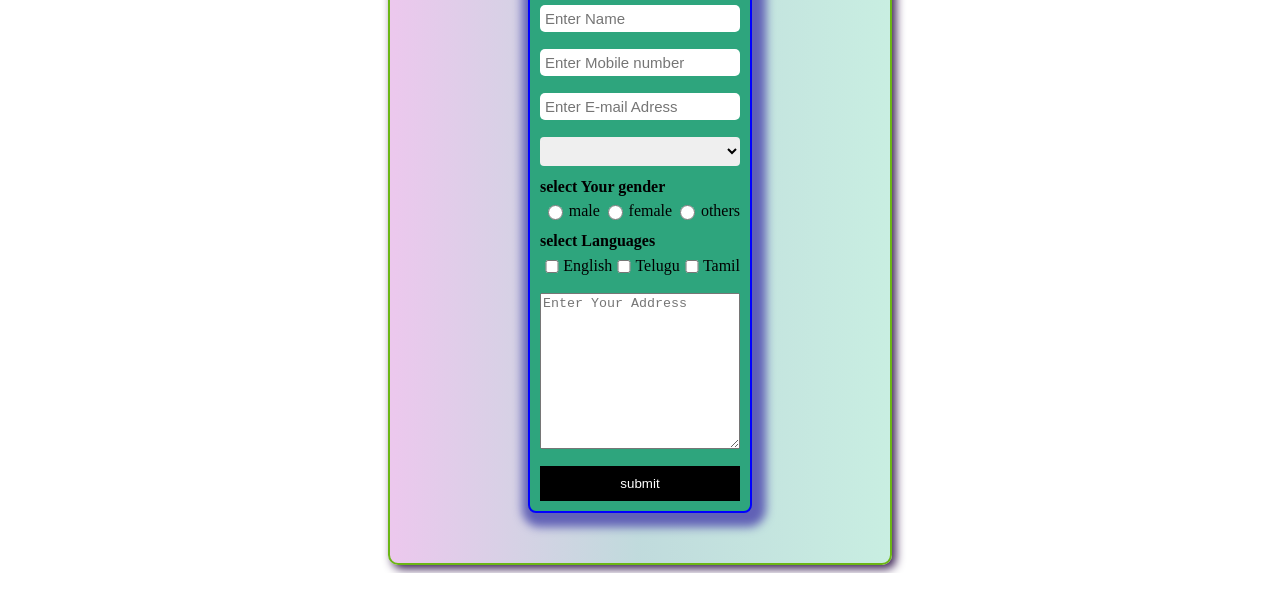
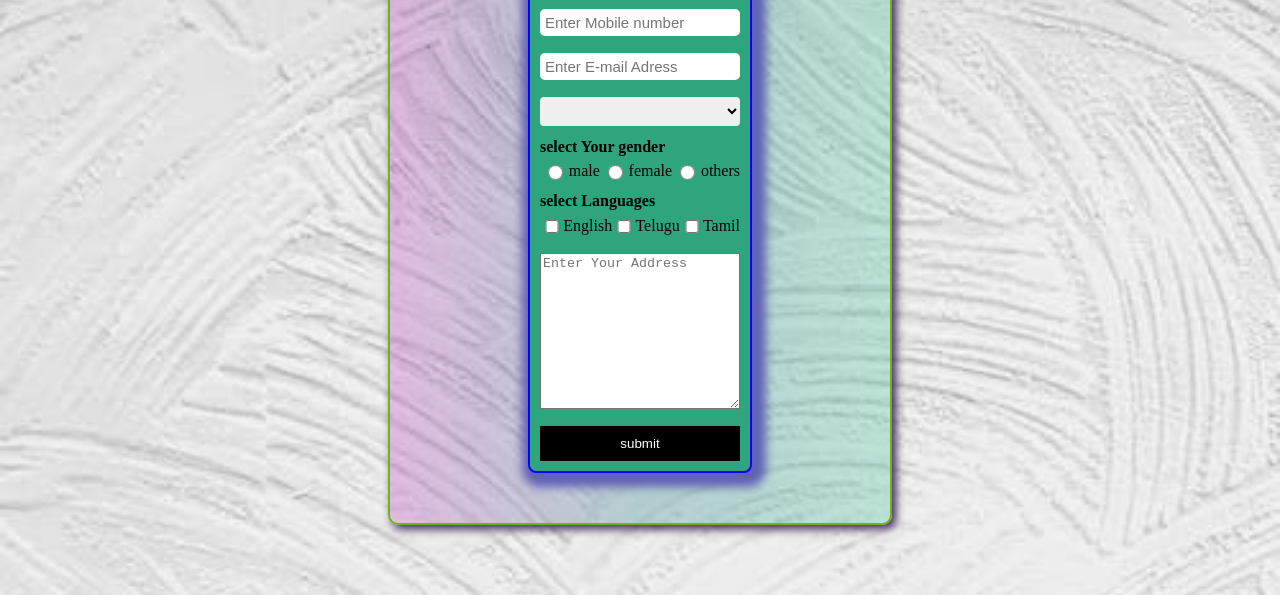
Before and after one commit to saikumar005/login_page_full_auth, a plain HTML site: page index.html in a window 1280 px wide. Shown: the part 233-828 px from the top of the page. Before the commit the page ends 806 px from the top, so only its background shows below. Drawn offline with Linux system fonts and the light colour scheme.

Commit message:
added background image
Signed-off-by: saikumar005 <saikumarthokamuri@gmail.com>

```diff
--- a/style.css
+++ b/style.css
@@ -1,3 +1,10 @@
+body{
+    background-image:url('white-bg.jpeg');
+    background-repeat: no-repeat;
+    background-attachment: fixed;
+    background-size: cover;
+    height: 100%;
+}
 .container{
     display:flex;
     flex-direction: column;
@@ -6,7 +13,7 @@
     padding:50px;
     background-image: linear-gradient(to left, rgba(74, 199, 157, 0.3),rgba(47, 135, 141, 0.3),rgba(193, 72, 197, 0.3));
     margin:auto;
-    margin-top:60px;
+    margin-top:20px;
     border:2px solid rgb(107, 182, 21);
     border-radius: 10px;
     animation-name:container_animation;
```
Also changed, not shown: white-bg.jpeg (added).
